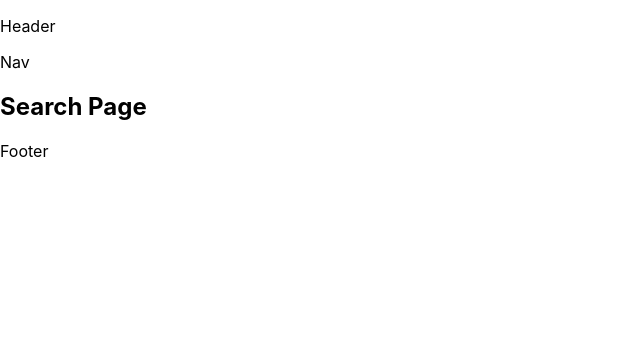
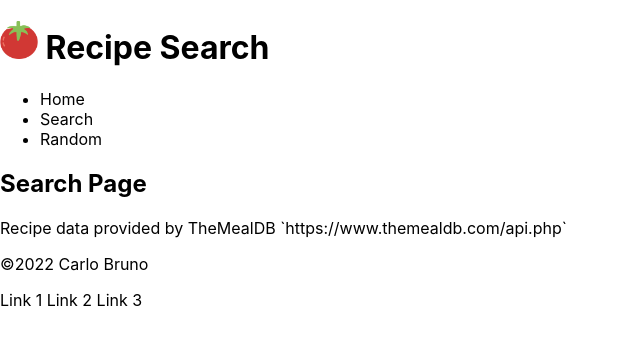
Before and after one commit to carlo-bruno/next-recipe-search, a Next.js app: page /search in a window 1280 px wide. Shown: the top 344 px of the page, without its empty margins (0-640 px from the left). Built offline with nearby package versions, Linux system fonts and the light colour scheme.

Commit message:
Update Layout to include Head Create Header, Nav, Footer components

```diff
--- /dev/null
+++ b/components/Footer.tsx
@@ -0,0 +1,18 @@
+const Footer = () => {
+  return (
+    <footer>
+      <div>
+        <p>
+          Recipe data provided by TheMealDB `https://www.themealdb.com/api.php`
+        </p>
+      </div>
+
+      <div>
+        <p>&copy;2022 Carlo Bruno</p>
+        <span>Link 1</span> <span>Link 2</span> <span>Link 3</span>
+      </div>
+    </footer>
+  );
+};
+
+export default Footer;
--- /dev/null
+++ b/components/Header.tsx
@@ -0,0 +1,19 @@
+import Image from "next/image";
+import Link from "next/link";
+import Nav from "./Nav";
+
+const Header = () => {
+  return (
+    <header>
+      <Link href="/" passHref>
+        <h1>
+          <Image src="/tomato.png" height="38" width="38" alt="logo" /> Recipe
+          Search
+        </h1>
+      </Link>
+      <Nav></Nav>
+    </header>
+  );
+};
+
+export default Header;
--- a/components/Layout.tsx
+++ b/components/Layout.tsx
@@ -1,4 +1,7 @@
+import Head from "next/head";
 import { ReactNode } from "react";
+import Footer from "./Footer";
+import Header from "./Header";
 
 type Props = {
   children?: ReactNode;
@@ -7,18 +10,16 @@ type Props = {
 const Layout = ({ children }: Props) => {
   return (
     <>
-      <header>
-        <p>Header</p>
-      </header>
-      <nav>
-        <p>Nav</p>
-      </nav>
+      <Head>
+        <title>Recipe Search</title>
+        <meta name="description" content="Over engineered recipe search app" />
+        <link rel="icon" href="/tomato.png" />
+      </Head>
+      <Header />
 
       <main>{children}</main>
 
-      <footer>
-        <p>Footer</p>
-      </footer>
+      <Footer />
     </>
   );
 };
--- /dev/null
+++ b/components/Nav.tsx
@@ -0,0 +1,28 @@
+import Link from "next/link";
+
+const Nav = () => {
+  return (
+    <nav>
+      <ul>
+        <li>
+          <Link href="/">
+            <a>Home</a>
+          </Link>
+        </li>
+        <li>
+          <Link href="/search">
+            <a>Search</a>
+          </Link>
+        </li>
+
+        <li>
+          <Link href="/recipe/random">
+            <a>Random</a>
+          </Link>
+        </li>
+      </ul>
+    </nav>
+  );
+};
+
+export default Nav;
--- a/pages/index.tsx
+++ b/pages/index.tsx
@@ -8,10 +8,7 @@ const Home: NextPage = () => {
     <div className={styles.container}>
       <Head>
         <title>Recipe Search | Home</title>
-        <meta name="description" content="Over engineered recipe search app" />
-        <link rel="icon" href="/tomato.png" />
       </Head>
-
       <main className={styles.main}>
         <h1 className={styles.title}>
           Welcome to <a href="https://nextjs.org">Next.js!</a>
--- a/pages/recipe/[id].tsx
+++ b/pages/recipe/[id].tsx
@@ -1,6 +1,11 @@
+import Head from "next/head";
+
 const SingleRecipePage = () => {
   return (
     <div>
+      <Head>
+        <title>Recipe Search | Single Recipe</title>
+      </Head>
       <h2>Single Recipe Search</h2>
     </div>
   );
--- a/pages/recipe/random.tsx
+++ b/pages/recipe/random.tsx
@@ -1,6 +1,11 @@
+import Head from "next/head";
+
 const RandomRecipePage = () => {
   return (
     <div>
+      <Head>
+        <title>Recipe Search | Random Recipe</title>
+      </Head>
       <h2>Random Recipe Page</h2>
     </div>
   );
--- a/pages/search.tsx
+++ b/pages/search.tsx
@@ -1,6 +1,11 @@
+import Head from "next/head";
+
 const SearchPage = () => {
   return (
     <div>
+      <Head>
+        <title>Recipe Search | Search</title>
+      </Head>
       <h2>Search Page</h2>
     </div>
   );
```
